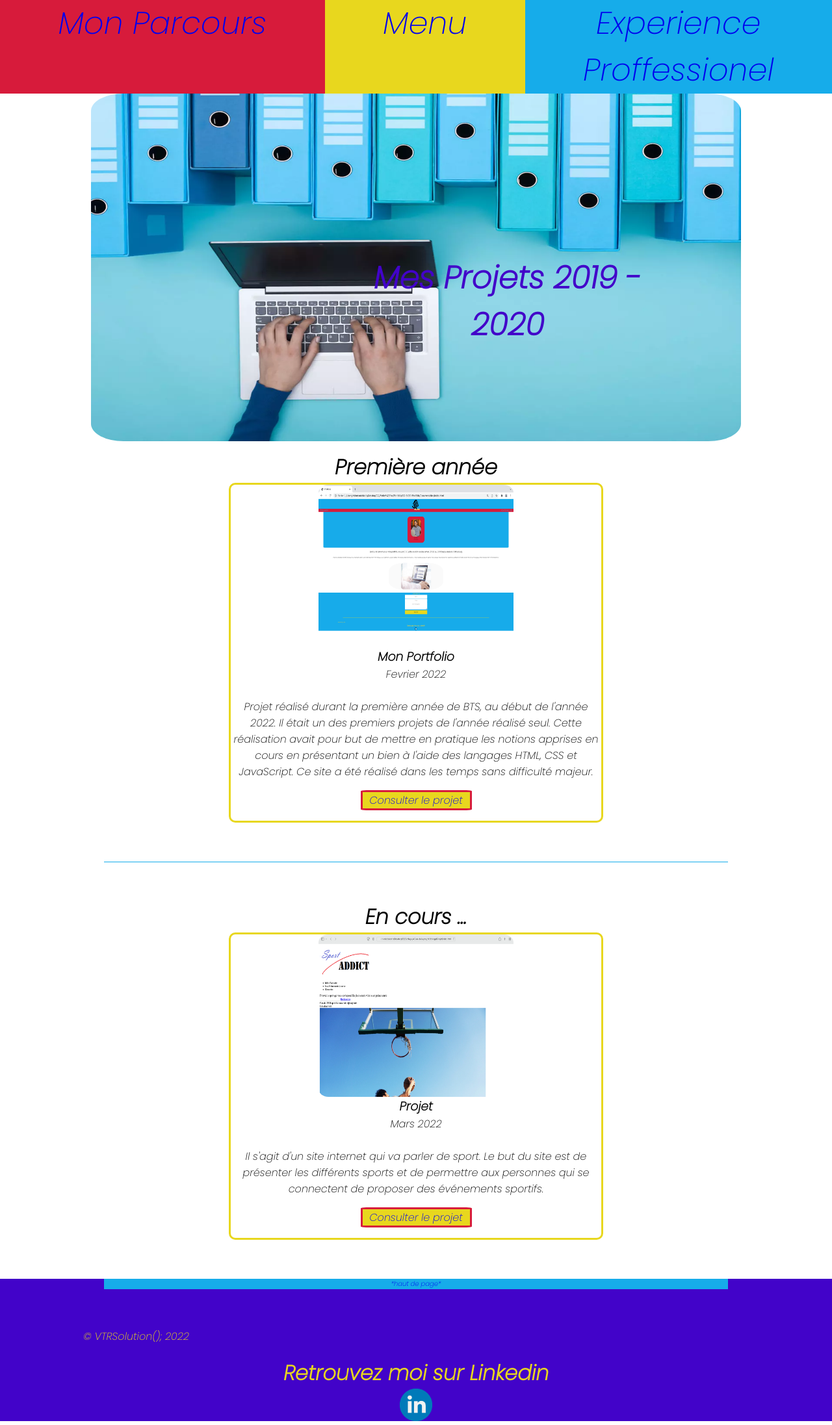
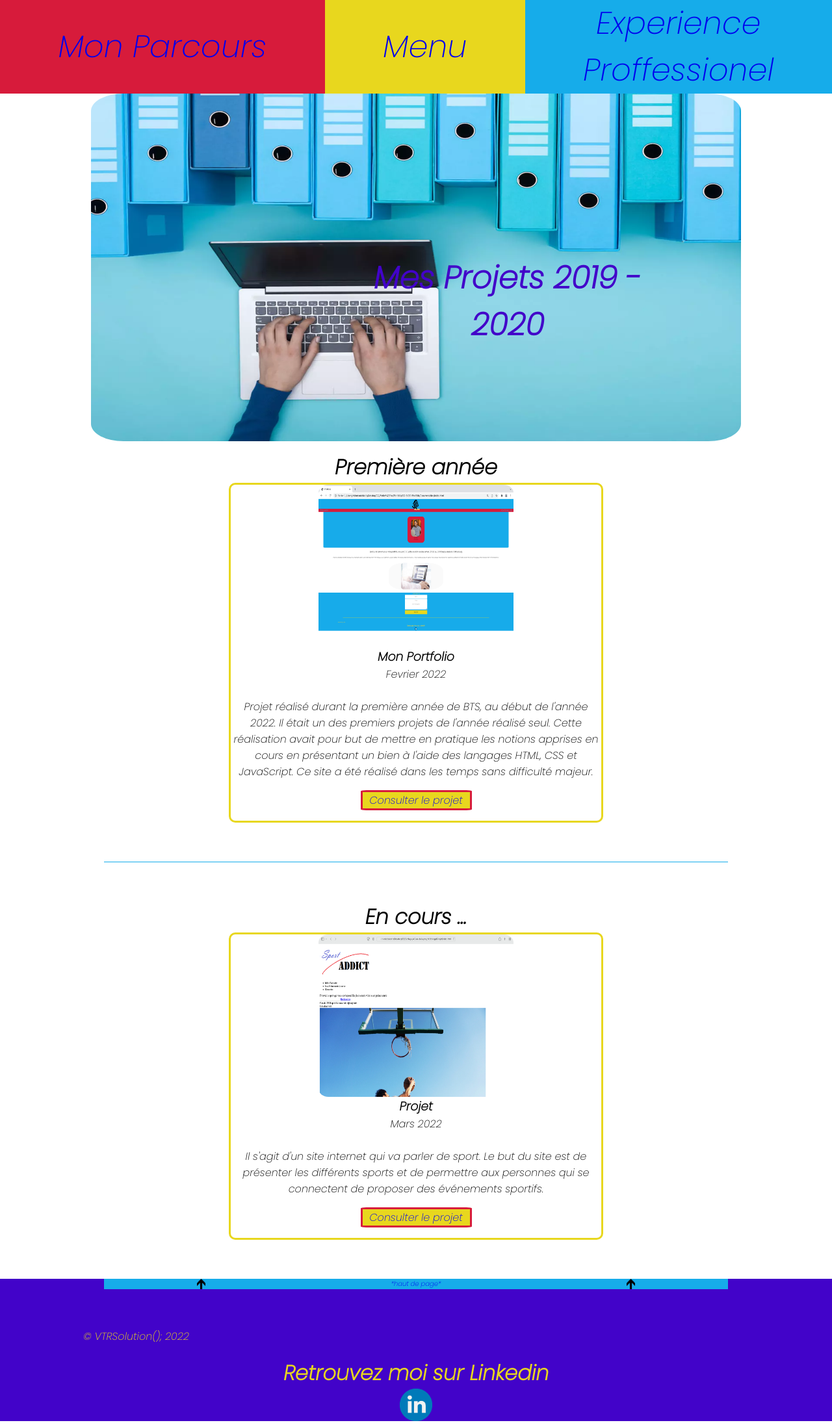
Before and after one commit to KOTTOVictor/CCI-SIO21-Portfolio, a PHP site: page /Documentation/Projet.html in a window 1280 px wide. Shown: the whole page at 65% size. Run offline with PHP 8.4, Linux system fonts and the light colour scheme.

Commit message:
:hoverHautDePage

```diff
--- a/Documentation/ExperienceProffesionnel.html
+++ b/Documentation/ExperienceProffesionnel.html
@@ -67,7 +67,10 @@
     <footer id="pied">
         <a href="#vershaut">
             <div id="deuxiemeTrait">
+                <img class="fh" src="./images/fh.png" alt="">
                 <p style="font-size: 10px;">*haut de page*</p>
+                <img class="fh" src="./images/fh.png" alt="">
+
             </div>
         </a>
         <div id="copyrightdiv">
--- a/Documentation/Projet.html
+++ b/Documentation/Projet.html
@@ -116,7 +116,9 @@
     <footer id="pied">
         <a href="#vershaut">
             <div id="deuxiemeTrait">
-                <p style="font-size: 10px;">*haut de page*</p>
+                <img class="fh" src="./images/fh.png" alt="">
+                <p id="backW" style="font-size: 10px;">*haut de page*</p>
+                <img class="fh" src="./images/fh.png" alt="">
             </div>
 
         </a>
--- a/Documentation/styleProjet.css
+++ b/Documentation/styleProjet.css
@@ -33,10 +33,16 @@ body,html, *
 
 .monPar{
     background-color: #d71b3b;
+    display: flex;
+    align-items: center;
+    justify-content: center;
 }
 
 .menu{
     background-color: #e8d71e ;
+    display: flex;
+    align-items: center;
+    justify-content: center;
 }
 
 .mesExp{
@@ -149,6 +155,20 @@ body,html, *
     width: 75%;
     background-color: #16acea;
     margin: 60px auto;
+    display: flex;
+    justify-content: space-around;
+    align-items: center;
+}
+#deuxiemeTrait:hover{
+    background-color: black;
+    color: white;
+
+}
+
+
+.fh{
+    max-width: 1em;
+    max-height: 1em;
 }
 
 #copyrightdiv{
--- a/style.css
+++ b/style.css
@@ -221,6 +221,8 @@ header li a{
 
 #trois li{
     flex: auto;
+    width: 3em;
+
 }
 
 .monParbas{
```
Also changed, not shown: Documentation/MonParcours.html (+10 -8 lines), Documentation/exp.pro.css (+13 -1 lines), Documentation/monPar.css (+26 -0 lines), Documentation/images/fh.png (added).
